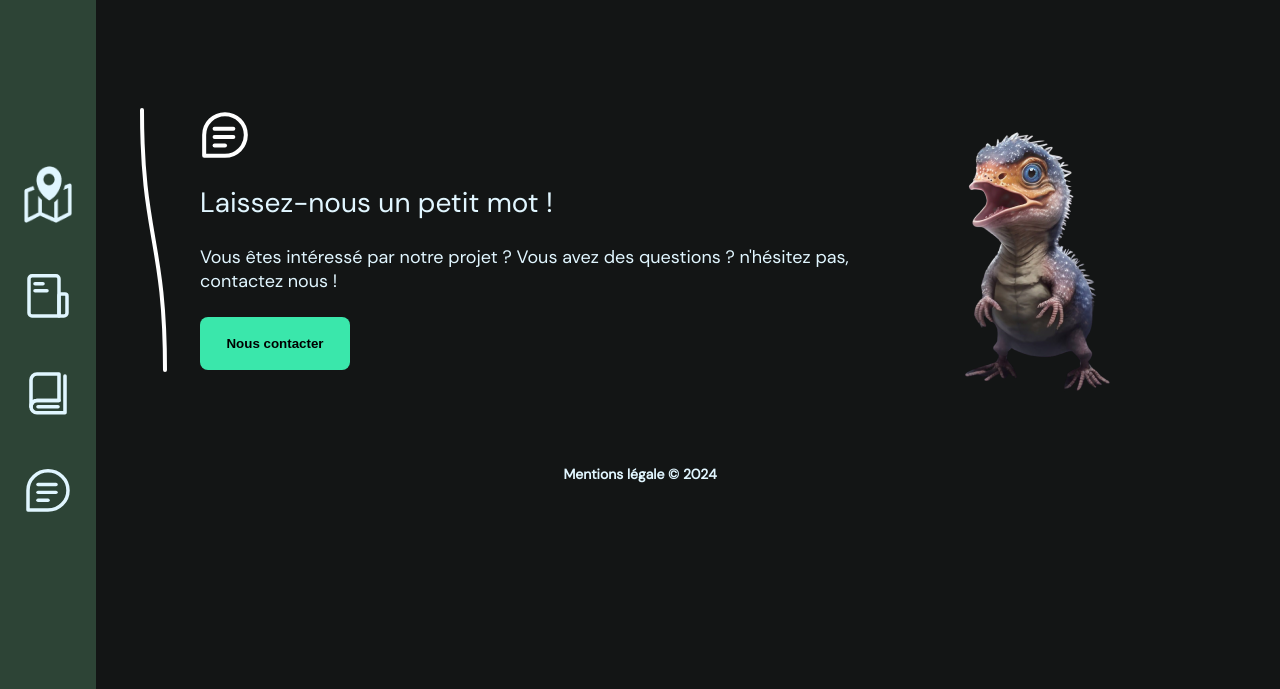
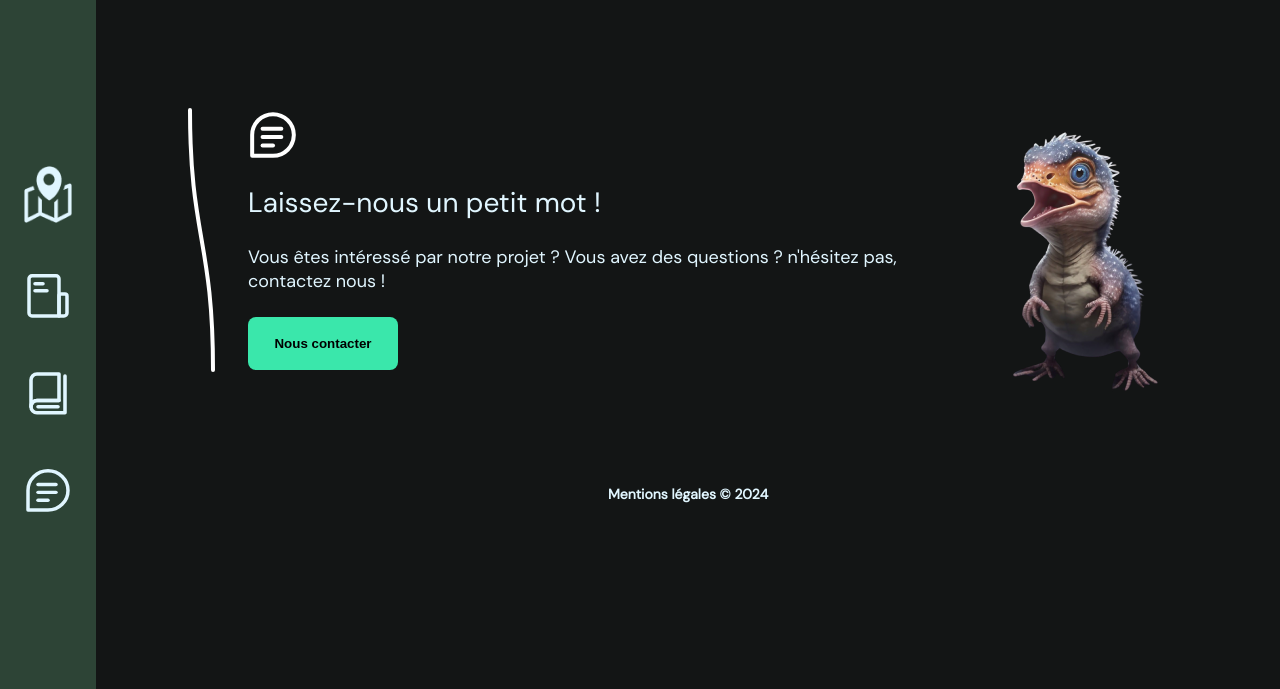
Before and after one commit to les-animaux-du-futur/testingAstroDecap, an Astro site: page /contact in a window 1280 px wide. Shown: the part 111-800 px from the top of the page. Built offline with nearby package versions, Linux system fonts and the light colour scheme; Astro itself is replaced by a stand-in of ours.

Commit message:
fix style BaseLayout

```diff
--- a/src/layouts/BaseLayout.astro
+++ b/src/layouts/BaseLayout.astro
@@ -18,7 +18,7 @@ import '../styles/app.css';
         <slot/>
     </body>
 <footer>
-  <a class="mention" href="../pages/MentionsLegales.astro">Mentions légale © <span id="date"></span></a>
+  <a class="mention" href="/MentionsLegales">Mentions légales © <span id="date"></span></a>
 </footer>
 
   <script>
@@ -28,6 +28,9 @@ import '../styles/app.css';
 
 
 <style lang="scss" is:global>
+  html {
+    padding-left: 6rem;
+  }
   body {
     background: #131515;
     color: #E1F6FF;
@@ -37,7 +40,7 @@ import '../styles/app.css';
         display: flex;
         justify-content: center;
         align-items: flex-end;
-        padding: 20px 0;
+        padding: 2.5rem 0;
         a{
         font-size: 14px;
         font-weight: 700;
```
